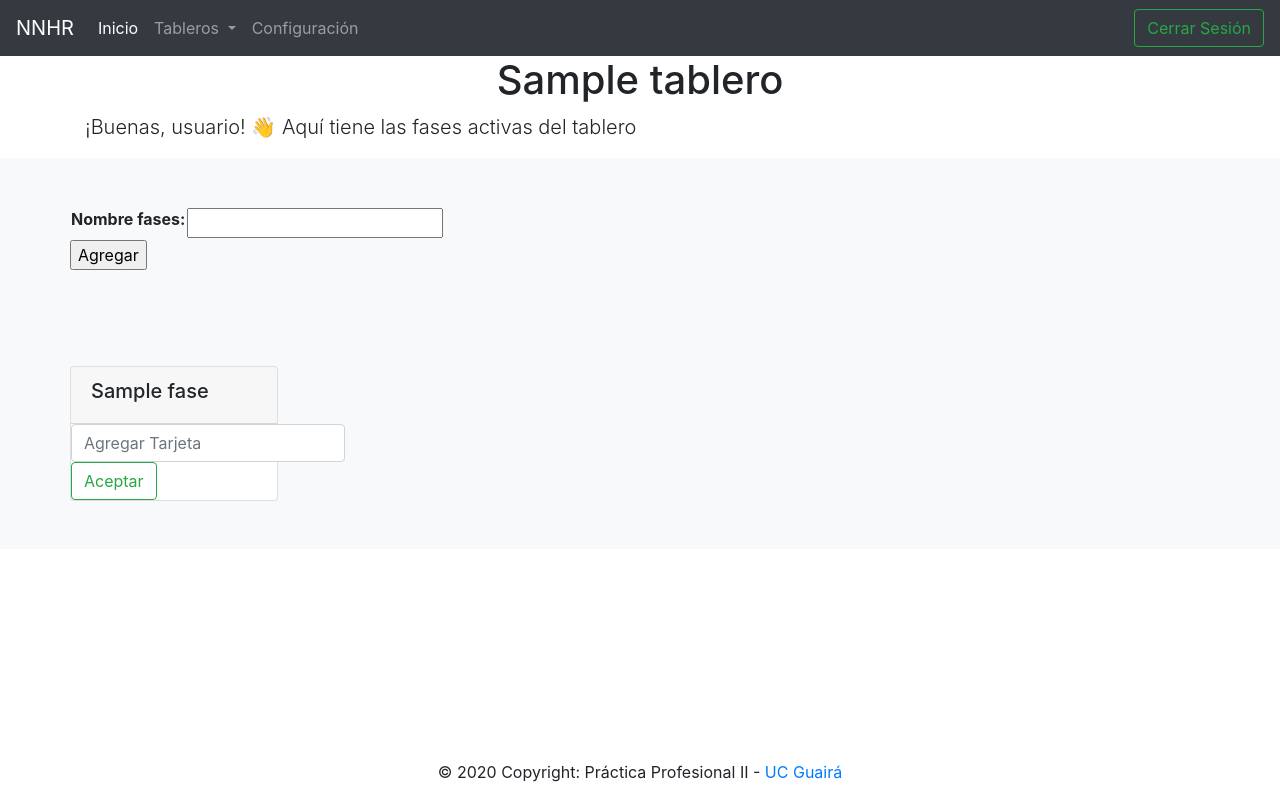
After one commit to nelsonpenha/NNHR_PP2, a Django app: page /tableros/listar_fases/1 in a window 1280 px wide. The commit adds this page. Run offline with Django 3.2, Linux system fonts and the light colour scheme; tables that the repository leaves empty hold one stand-in row (values such as "Sample post"); some libraries are stand-ins or nearby versions.

Commit message:
Crear fase y visualizar

```diff
--- a/accounts/templates/base.html
+++ b/accounts/templates/base.html
@@ -26,7 +26,7 @@
 <body class="d-flex flex-column min-vh-100">
 <header>
     <nav class="navbar navbar-expand-lg navbar-dark bg-dark">
-        <a class="navbar-brand" href="#">HNNR</a>
+        <a class="navbar-brand" href="#">NNHR</a>
         <button class="navbar-toggler" type="button" data-toggle="collapse" data-target="#navbarText"
                 aria-controls="navbarText" aria-expanded="false" aria-label="Toggle navigation">
             <span class="navbar-toggler-icon"></span>
--- a/accounts/templates/registro/principal.html
+++ b/accounts/templates/registro/principal.html
@@ -27,7 +27,7 @@
 								   data-id="{{ item.id_tablero }}"
 								   data-nombre="{{ item.nombre }}"
 								   data-url-borrar="{% url 'eliminar-tablero' eliminarId=item.id_tablero %}">Eliminar</a>
-								<a href="/tableros/crear_fases/{{ item.id_tablero }}" class="card-link">Ver</a>
+								<a href="/tableros/listar_fases/{{ item.id_tablero }}" class="card-link">Ver</a>
 
 							</div>
 						</div>
--- a/tableros/forms.py
+++ b/tableros/forms.py
@@ -1,7 +1,7 @@
 from django.forms import ModelForm
 from django import forms
 
-from tableros.models import Tablero, Fases
+from tableros.models import Tablero, Fases, Tarjeta
 
 
 class TableroForm(ModelForm):
@@ -72,3 +72,18 @@ class FasesForm(ModelForm):
             ),
 
         }
+class TarjetasForm(ModelForm):
+
+    # descripcion = forms.CharField(widget=forms.Textarea(attrs={'rows': 2}))
+
+    class Meta:
+        model = Tarjeta
+        fields = ['nombre_tarjeta']
+        widgets = {
+            'nombre_tarjeta': forms.TextInput(
+                attrs={
+                    'class': 'form-control col-lg-6'
+                }
+            ),
+
+        }
--- /dev/null
+++ b/tableros/templates/listar_fases.html
@@ -0,0 +1,72 @@
+{% extends "base.html" %}
+
+{% block titulo %}
+	<div class="container">
+		{% for item in lista_tablero_id %}
+			<h1 align="center">{{ item.nombre }}</h1>
+		{% endfor %}
+		<p class="lead">¡Buenas, usuario! 👋 Aquí tiene las fases activas del tablero</p>
+	</div>
+{% endblock %}
+
+{% block contenido %}
+    {% if message %}
+        <div>{{ message }}</div>
+    {% endif %}
+	<div class="album py-5 bg-light">
+		<div class="container">
+			<div class="row">
+				<form action="" method="post">
+       				 {% csrf_token %}
+      				  <table>
+       					 	{{ form }}
+       				 </table>
+       				 <input type="submit" value="Agregar" />
+				</form>
+			</div>
+		</div>
+	</div>
+	<div class="album py-5 bg-light">
+		<div class="container">
+			<div class="row">
+				{% for item in listar_F %}
+				<div class="card" style="width: 13rem;">
+				  <div class="card-header">
+					<h5>{{ item.nombre_fases }}</h5>
+				  </div>
+				  <ul class="list-group list-group-flush">
+					<form class="form-inline">
+					  <input class="form-control mr-sm-2" type="search" placeholder="Agregar Tarjeta" aria-label="Aceptar">
+					  <button class="btn btn-outline-success my-2 my-sm-0" type="submit">Aceptar</button>
+					</form>
+				  </ul>
+				</div>
+				{% endfor %}
+			</div>
+		</div>
+	</div>
+
+{% endblock %}
+
+{% block jquery %}
+	<script>
+		// Espera que la página cargue (importante usando jquery)
+        $(document).ready(function () {
+            // Cuando se triggerea el evento de mostrar modal
+            $('#borrarTablero').on('show.bs.modal', function (event) {
+                // Guarda el botón en una variable
+                let button = $(event.relatedTarget);
+                // Estira los datos necesarios de ese boton
+                let nombre = button.data('nombre');
+                let borrarUrl = button.data('url-borrar')
+
+	            // Para este ejemplo no solo editamos el cuerpo y la url de un boton sino el titulo también
+	            let modal = $(this)
+	            modal.find('.modal-title').text('Eliminar tablero')
+                modal.find('.modal-body').text('¿Está seguro de borrar el tablero ' + nombre + '?')
+	            modal.find('#confirmarBorrar').attr("href", borrarUrl)
+            })
+        });
+	</script>
+
+{% endblock %}
--- a/tableros/urls.py
+++ b/tableros/urls.py
@@ -20,6 +20,6 @@ urlpatterns = [
     path('principal/', views.pagina_principal, name='principal'),
     path('crear/', views.crear_tablero, name='crear'),
     path('edit/<int:cambio_id>', views.edit, name='editar'),
-    path('crear_fases/<int:fases_id>', views.crear_fases, name='crear_tablero'),
-    path('eliminarTablero/<int:eliminarId>', views.eliminarTablero, name='eliminar-tablero'),
+    path('listar_fases/<int:tablero_id>', views.crear_fases, name='listar_fases'),
+    path('eliminarTablero/<int:eliminarId>', views.eliminarTablero, name='eliminar-tablero')
 ]
--- a/tableros/views.py
+++ b/tableros/views.py
@@ -3,8 +3,8 @@ from django.http import HttpResponseRedirect
 from django.shortcuts import render
 from django.urls import reverse
 from django.contrib import messages
-from tableros.forms import TableroForm, FasesForm
-from tableros.models import Tablero
+from tableros.forms import TableroForm, FasesForm,TarjetasForm
+from tableros.models import Tablero, Fases
 
 
 @login_required
@@ -91,9 +91,11 @@ def eliminarTablero(request, eliminarId):
     return HttpResponseRedirect(reverse('index'))
 
 
-def crear_fases(request,fases_id):
+def crear_fases(request,tablero_id):
     # Recuperamos la instancia
-    instancia_fase = Tablero.objects.get(id_tablero=fases_id)
+    list_fase = Fases.objects.filter(id_tablero_id= tablero_id, estado= 'Activo')
+    list_tablero = Tablero.objects.filter(id_tablero=tablero_id)
+    instancia_fase = Tablero.objects.get(id_tablero=tablero_id)
     id_valor=instancia_fase.id_tablero
     if request.method == 'POST':
         fases_form = FasesForm(request.POST)
@@ -104,7 +106,8 @@ def crear_fases(request,fases_id):
             fases.id_usuario ='1'
             fases.id_tablero = instancia_fase
             fases.save()
-            return HttpResponseRedirect(reverse('index'))
+            form = FasesForm()
+            return render(request, "listar_fases.html", {'form': form, 'listar_F': list_fase, 'lista_tablero_id': list_tablero})
     else:
         form = FasesForm()
-    return render(request, "crear_fases.html", {'form': form})
+    return render(request, "listar_fases.html", {'form': form,'listar_F': list_fase, 'lista_tablero_id': list_tablero})
```
Also changed, not shown: tableros/migrations/0014_merge_20201228_1741.py (added).
